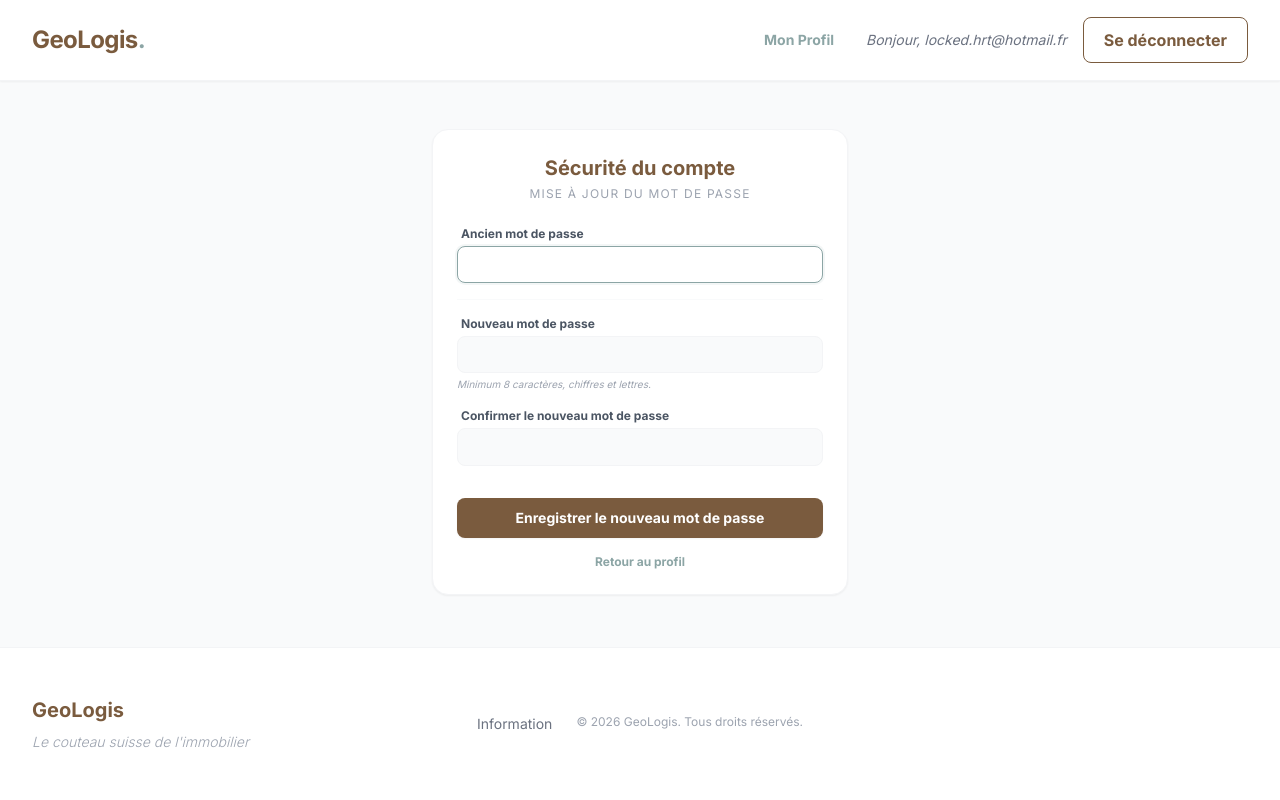
After one commit to FatimaUY/GeoLogis, a Django app: page /password-change/ in a window 1280 px wide. The commit adds this page. Run offline with Django 5.2, Linux system fonts and the light colour scheme; a user stored in the database is signed in; some libraries are stand-ins or nearby versions.

Commit message:
feature: profil and password_change

```diff
--- a/src/django-app/GeoLogis/templates/GeoLogis/acceuil.html
+++ b/src/django-app/GeoLogis/templates/GeoLogis/acceuil.html
@@ -37,7 +37,7 @@
         </p>
 
         <div class="mt-12 max-w-sm mx-auto sm:max-w-none sm:flex sm:justify-center sm:space-x-6">
-            <a href="{% url 'register' %}" class="flex items-center justify-center px-8 py-4 border border-transparent text-lg font-bold rounded-xl text-white bg-brown hover:bg-opacity-95 md:py-4 md:text-xl md:px-10 transition duration-150 shadow-lg transform hover:-translate-y-0.5">
+            <a href="{% url 'prediction' %}" class="flex items-center justify-center px-8 py-4 border border-transparent text-lg font-bold rounded-xl text-white bg-brown hover:bg-opacity-95 md:py-4 md:text-xl md:px-10 transition duration-150 shadow-lg transform hover:-translate-y-0.5">
                 Commencer gratuitement
             </a>
             <a href="#" class="mt-4 sm:mt-0 flex items-center justify-center px-8 py-4 border-2 border-sage text-lg font-semibold rounded-xl text-sage hover:bg-sage hover:text-white md:py-4 md:text-xl md:px-10 transition duration-200">
--- a/src/django-app/config/urls.py
+++ b/src/django-app/config/urls.py
@@ -31,3 +31,8 @@ urlpatterns = [
     path('api/geologis/', include('GeoLogis.urls')),
     path('api/predictions/', include('predictions.urls')),
 ]
+
+LOGIN_URL = 'login'
+LOGIN_REDIRECT_URL = 'profil'
+LOGOUT_REDIRECT_URL = 'home'
+PASSWORD_CHANGE_REDIRECT_URL = 'profil'
--- a/src/django-app/templates/base.html
+++ b/src/django-app/templates/base.html
@@ -46,7 +46,12 @@
 
                 <div class="hidden md:flex items-center space-x-4">
     {% if user.is_authenticated %}
+        <a href="{% url 'profil' %}" class="text-sm font-bold text-sage hover:text-brown transition mr-4">
+            Mon Profil
+        </a>
+
         <span class="text-sm text-gray-500 mr-2 italic">Bonjour, {{ user.email }}</span>
+
         <form action="{% url 'logout' %}" method="POST" class="inline">
             {% csrf_token %}
             <button type="submit" class="px-5 py-2.5 rounded-lg border border-brown text-brown font-bold hover:bg-brown hover:text-white transition duration-200">
@@ -54,10 +59,6 @@
             </button>
         </form>
     {% else %}
-                        <a href="{% url 'login' %}" class="text-gray-700 font-semibold hover:text-brown transition">Se connecter</a>
-                        <a href="{% url 'register' %}" class="px-5 py-2.5 rounded-lg bg-brown text-white font-bold hover:bg-opacity-90 transition shadow-md">
-                            S'inscrire
-                        </a>
         {% endif %}
 </div>
 
--- /dev/null
+++ b/src/django-app/users/templates/users/password_change.html
@@ -0,0 +1,95 @@
+{% extends "base.html" %}
+
+{% block title %}Changer le mot de passe - GeoLogis{% endblock %}
+
+{% block content %}
+<div class="max-w-md mx-auto py-12 px-4">
+    <div class="bg-white shadow-sm rounded-2xl p-6 border border-gray-100">
+
+        <div class="text-center mb-6">
+            <h2 class="text-xl font-bold text-brown">Sécurité du compte</h2>
+            <p class="text-xs text-gray-400 mt-1 uppercase tracking-widest">Mise à jour du mot de passe</p>
+        </div>
+
+        <form method="POST" class="space-y-4">
+            {% csrf_token %}
+
+            {% if form.non_field_errors %}
+                <div class="p-3 mb-4 text-xs text-red-600 bg-red-50 rounded-lg">
+                    {{ form.non_field_errors }}
+                </div>
+            {% endif %}
+
+            <div class="space-y-1">
+                <label class="block text-xs font-bold text-gray-600 ml-1">Ancien mot de passe</label>
+                <div class="custom-input-wrapper">
+                    {{ form.old_password }}
+                </div>
+                {% if form.old_password.errors %}
+                    <p class="text-[10px] text-red-500 font-medium">{{ form.old_password.errors.as_text }}</p>
+                {% endif %}
+            </div>
+
+            <hr class="border-gray-50 my-4">
+
+            <div class="space-y-1">
+                <label class="block text-xs font-bold text-gray-600 ml-1">Nouveau mot de passe</label>
+                <div class="custom-input-wrapper">
+                    {{ form.new_password1 }}
+                </div>
+                <p class="text-[10px] text-gray-400 italic">Minimum 8 caractères, chiffres et lettres.</p>
+                {% if form.new_password1.errors %}
+                    <p class="text-[10px] text-red-500 font-medium">{{ form.new_password1.errors.as_text }}</p>
+                {% endif %}
+            </div>
+
+            <div class="space-y-1">
+                <label class="block text-xs font-bold text-gray-600 ml-1">Confirmer le nouveau mot de passe</label>
+                <div class="custom-input-wrapper">
+                    {{ form.new_password2 }}
+                </div>
+                {% if form.new_password2.errors %}
+                    <p class="text-[10px] text-red-500 font-medium">{{ form.new_password2.errors.as_text }}</p>
+                {% endif %}
+            </div>
+
+            <div class="pt-4">
+                <button type="submit"
+                        class="w-full bg-brown hover:bg-opacity-90 text-white text-sm font-bold py-2.5 rounded-lg shadow-sm transition duration-200">
+                    Enregistrer le nouveau mot de passe
+                </button>
+
+                <a href="{% url 'profil' %}"
+                   class="block text-center text-xs font-bold text-sage hover:text-brown mt-4 transition">
+                    Retour au profil
+                </a>
+            </div>
+        </form>
+    </div>
+</div>
+
+<style>
+    /* Taille réduite et design plus fin pour les inputs */
+    .custom-input-wrapper input {
+        width: 100%;
+        padding: 0.5rem 0.75rem; /* Plus compact */
+        border: 1px solid #F3F4F6; /* Très clair */
+        background-color: #F9FAFB;
+        border-radius: 0.5rem;
+        outline: none;
+        transition: all 0.2s;
+        font-size: 0.8rem; /* Texte plus petit */
+    }
+
+    .custom-input-wrapper input:focus {
+        background-color: #FFFFFF;
+        border-color: #8CA5A5; /* Ta couleur Sage */
+        box-shadow: 0 0 0 2px rgba(140, 165, 165, 0.1);
+    }
+
+    /* On cache le texte d'aide natif de Django qui est en anglais et trop long */
+    .helptext {
+        display: none;
+    }
+</style>
+{% endblock %}
--- a/src/django-app/users/urls.py
+++ b/src/django-app/users/urls.py
@@ -1,4 +1,5 @@
 from django.urls import path
+from django.contrib.auth import views as auth_views
 from . import views
 
 urlpatterns = [
@@ -7,4 +8,16 @@ urlpatterns = [
     path('auth/login/', views.login_view, name='login'),
     path('auth/logout/', views.logout_view, name='logout'),
     path('auth/register/', views.register_view, name='register'),
+    path('profil/', views.profile_view, name='profil'),
+
+
+path('password-change/', auth_views.PasswordChangeView.as_view(
+        template_name='users/password_change.html',
+        success_url='/profil/' # Redirige vers ton URL 'profil' après succès
+    ), name='password_change'),
+
+path('password-change/done/', auth_views.PasswordChangeDoneView.as_view(
+        template_name='users/password_change_done.html'
+    ), name='password_change_done'),
+
 ]
```
Also changed, not shown: src/django-app/predictions/models.py (+13 -1 lines), src/django-app/users/templates/profil.html (added, +87 -0 lines), src/django-app/users/views.py (+34 -10 lines), src/django-app/db.sqlite3, src/django-app/predictions/migrations/0002_prediction_user.py (added). Lines whose indentation alone changed are shown as unchanged.
